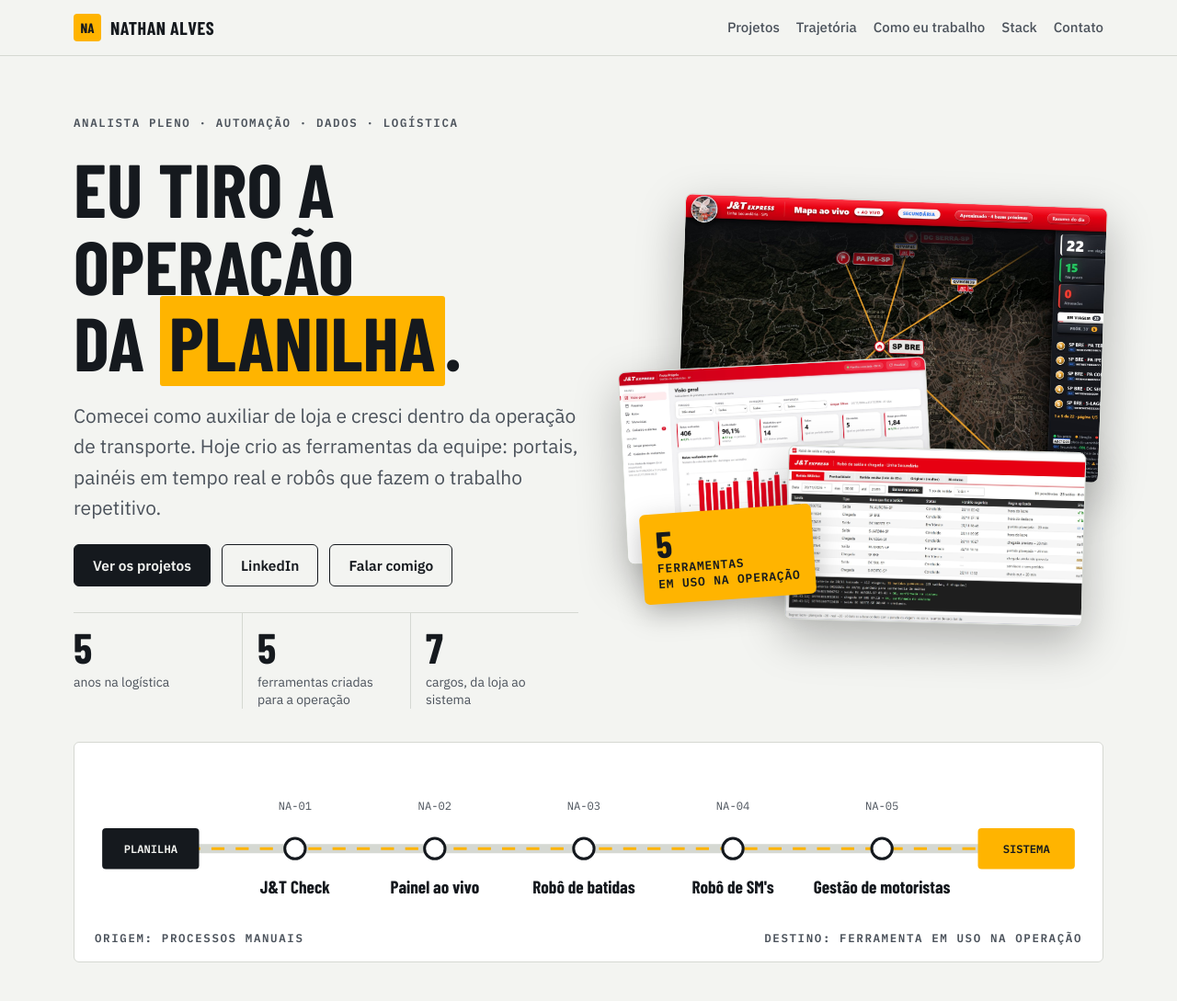
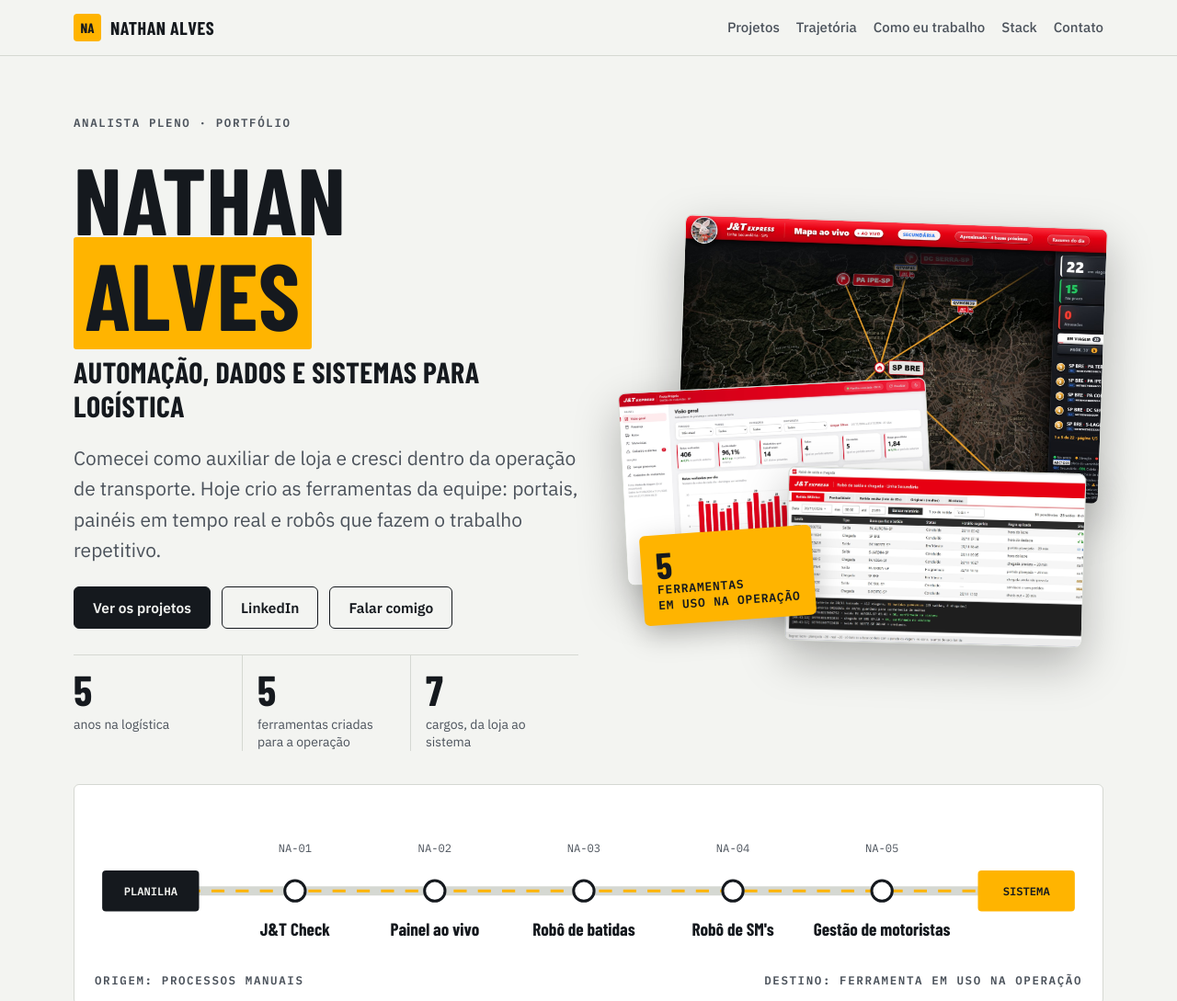
Before and after one commit to NathanAlves2001/NathanAlves2001.github.io, a plain HTML site: page index.html in a window 1280 px wide. Shown: the top 1089 px of the page at 92% size. Drawn offline with nearby package versions, Linux system fonts and the light colour scheme; a web font is replaced by a local one.

Commit message:
Abertura: nome como título no lugar da frase
Co-Authored-By: Claude Opus 5.5 <noreply@anthropic.com>

```diff
--- a/index.html
+++ b/index.html
@@ -72,7 +72,8 @@ nav.menu a:hover{color:var(--tinta)}
 /* abertura em duas colunas: texto + colagem de telas */
 .hero{display:grid;grid-template-columns:minmax(0,1.05fr) minmax(0,1fr);gap:48px;align-items:center}
 .hero-txt{display:flex;flex-direction:column;gap:22px;min-width:0}
-.abertura .hero h1{font-size:clamp(46px,6.4vw,88px)}
+.abertura .hero h1{font-size:clamp(56px,8vw,112px)}
+.subtit{margin:-8px 0 0;font:700 clamp(22px,2.6vw,32px)/1.15 var(--f-display);text-transform:uppercase;letter-spacing:.4px;color:var(--tinta)}
 .numeros{display:grid;grid-template-columns:repeat(3,minmax(0,1fr));gap:0;margin:6px 0 0;border-top:1px solid var(--linha)}
 .numeros div{padding:14px 14px 0 0}
 .numeros div+div{padding-left:16px;border-left:1px solid var(--linha)}
@@ -230,8 +231,9 @@ dialog p{color:#e9ebe6;font:13px var(--f-mono);margin:8px 2px 0}
   <section class="abertura" aria-labelledby="t-abertura">
     <div class="hero">
       <div class="hero-txt">
-        <div class="eti">Analista Pleno · Automação · Dados · Logística</div>
-        <h1 id="t-abertura">Eu tiro a operação da <mark>planilha</mark>.</h1>
+        <div class="eti">Analista Pleno · Portfólio</div>
+        <h1 id="t-abertura">Nathan <mark>Alves</mark></h1>
+        <p class="subtit">Automação, dados e sistemas para logística</p>
         <p class="lead">Comecei como auxiliar de loja e cresci dentro da operação de transporte. Hoje crio as ferramentas da equipe: portais, painéis em tempo real e robôs que fazem o trabalho repetitivo.</p>
         <div class="acoes">
           <a class="btn pri" href="#projetos">Ver os projetos</a>
```
